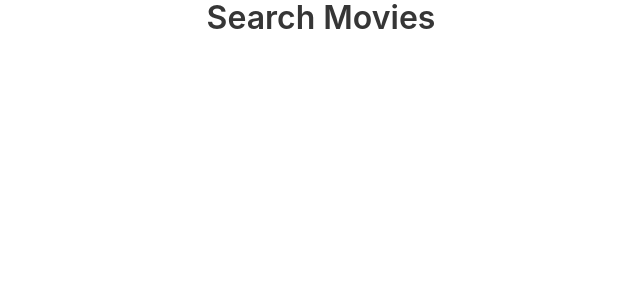
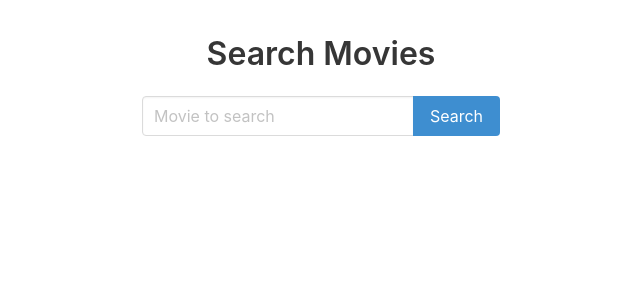
Before and after one commit to oscar02r/search-movie, a React (Create React App) app: page / in a window 1280 px wide. Shown: the top 300 px of the page, without its empty margins (319-959 px from the left). Built offline with nearby package versions, Linux system fonts and the light colour scheme.

Commit message:
Added form search movie

```diff
--- a/src/App.css
+++ b/src/App.css
@@ -1,38 +1,9 @@
 .App {
+  padding-top: 36px;
   text-align: center;
 }
 
-.App-logo {
-  height: 40vmin;
-  pointer-events: none;
+.SearchForm-wrapper{
+  display: flex;
+  justify-content: center;
 }
-
-@media (prefers-reduced-motion: no-preference) {
-  .App-logo {
-    animation: App-logo-spin infinite 20s linear;
-  }
-}
-
-.App-header {
-  background-color: #282c34;
-  min-height: 100vh;
-  display: flex;
-  flex-direction: column;
-  align-items: center;
-  justify-content: center;
-  font-size: calc(10px + 2vmin);
-  color: white;
-}
-
-.App-link {
-  color: #61dafb;
-}
-
-@keyframes App-logo-spin {
-  from {
-    transform: rotate(0deg);
-  }
-  to {
-    transform: rotate(360deg);
-  }
-}
--- a/src/App.js
+++ b/src/App.js
@@ -1,6 +1,6 @@
 import React from 'react';
 import {Title} from './components/Title'
-
+import { SearchForm } from './components/SearchForm'
 import 'bulma/css/bulma.css'
 import './App.css';
 
@@ -9,6 +9,10 @@
   return (
     <div className="App">
     <Title>Search Movies</Title>
+    <div className='SearchForm-wrapper'>
+
+     <SearchForm/>
+    </div>
     </div>
   );
 }
--- a/src/components/SearchForm.js
+++ b/src/components/SearchForm.js
@@ -1 +1,37 @@
 import React, {Component} from 'react'
+
+
+export class SearchForm extends Component{
+   state = {inputMovie:''}
+
+  _handleChange = (e)=>{
+       this.setState({inputMovie:e.target.value})
+  }
+
+  _handleSubmit = (e) =>{
+    e.preventDefault()
+    alert(this.state.inputMovie)
+  }
+
+    render(){
+        return(
+          <form onSubmit={this._handleSubmit}>
+          <div className="field has-addons">
+          <div className="control">
+           <input className="input"
+                  type="text"
+                  onChange={this._handleChange}
+                  placeholder="Movie to search"
+                  />
+          </div>
+            <div className="control">
+             <button
+              className="button is-info">
+              Search
+             </button>
+  </div>
+</div>
+</form>
+        )
+    }
+}
```
